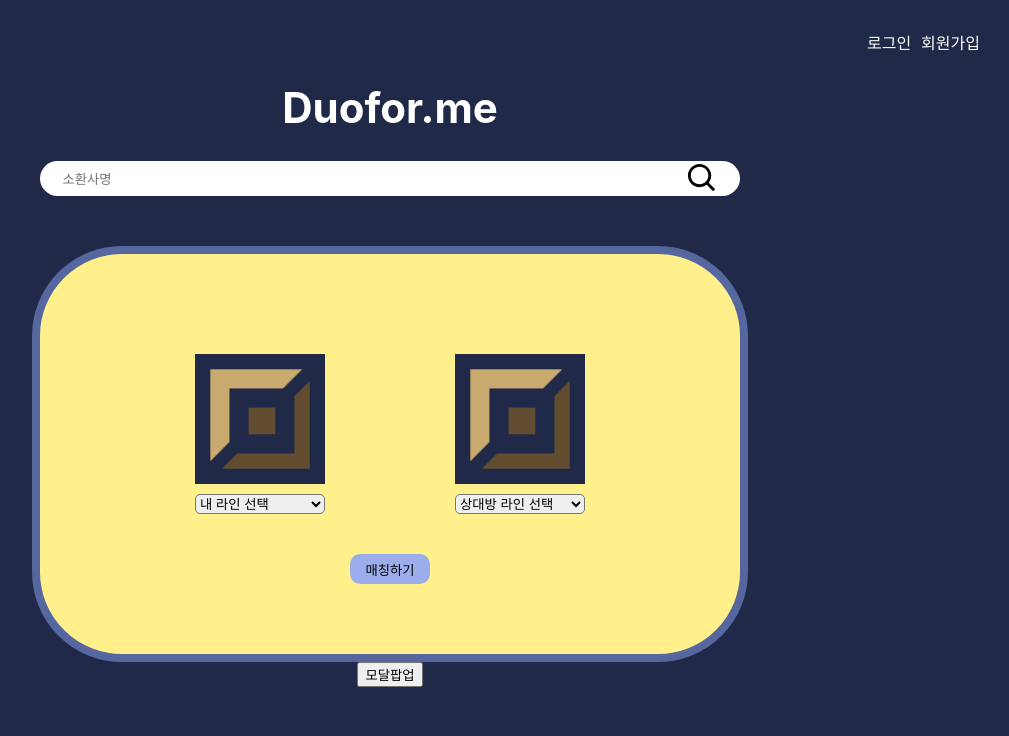
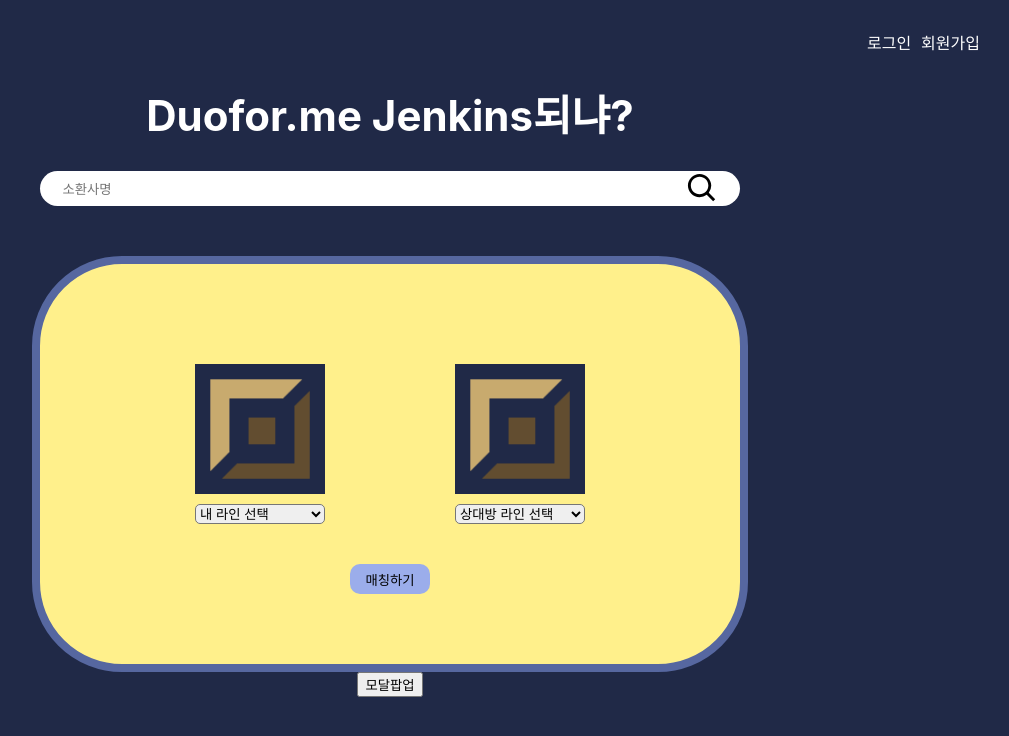
Before and after one commit to HighMoon0118/DuoForMe, a React (Create React App) app in the folder frontend/: page / in a window 1280 px wide. Shown: the top 736 px of the page, without its empty margins (250-1259 px from the left). Built offline with nearby package versions, Linux system fonts and the light colour scheme.

Commit message:
ADD : jenkins설정확인

```diff
--- a/frontend/src/main/Main.js
+++ b/frontend/src/main/Main.js
@@ -32,7 +32,7 @@ function Main({history, isLogin, logout, isMatching}) {
 
       </div>
       <h1 className="main-font">
-        Duofor.me
+        Duofor.me Jenkins되냐?
       </h1>
       <MainSearch history={history}/>
       <MainMatchingContainer history={history}/>
```
